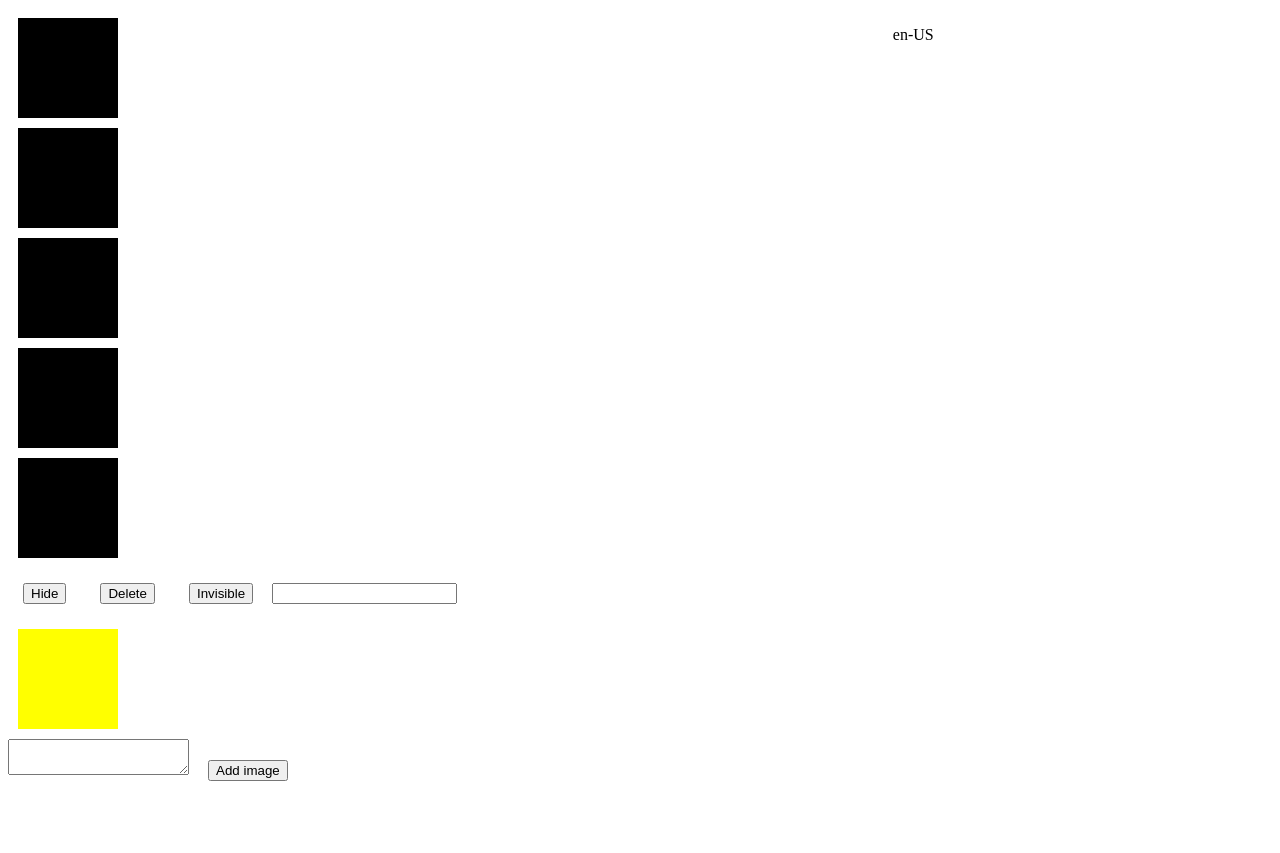
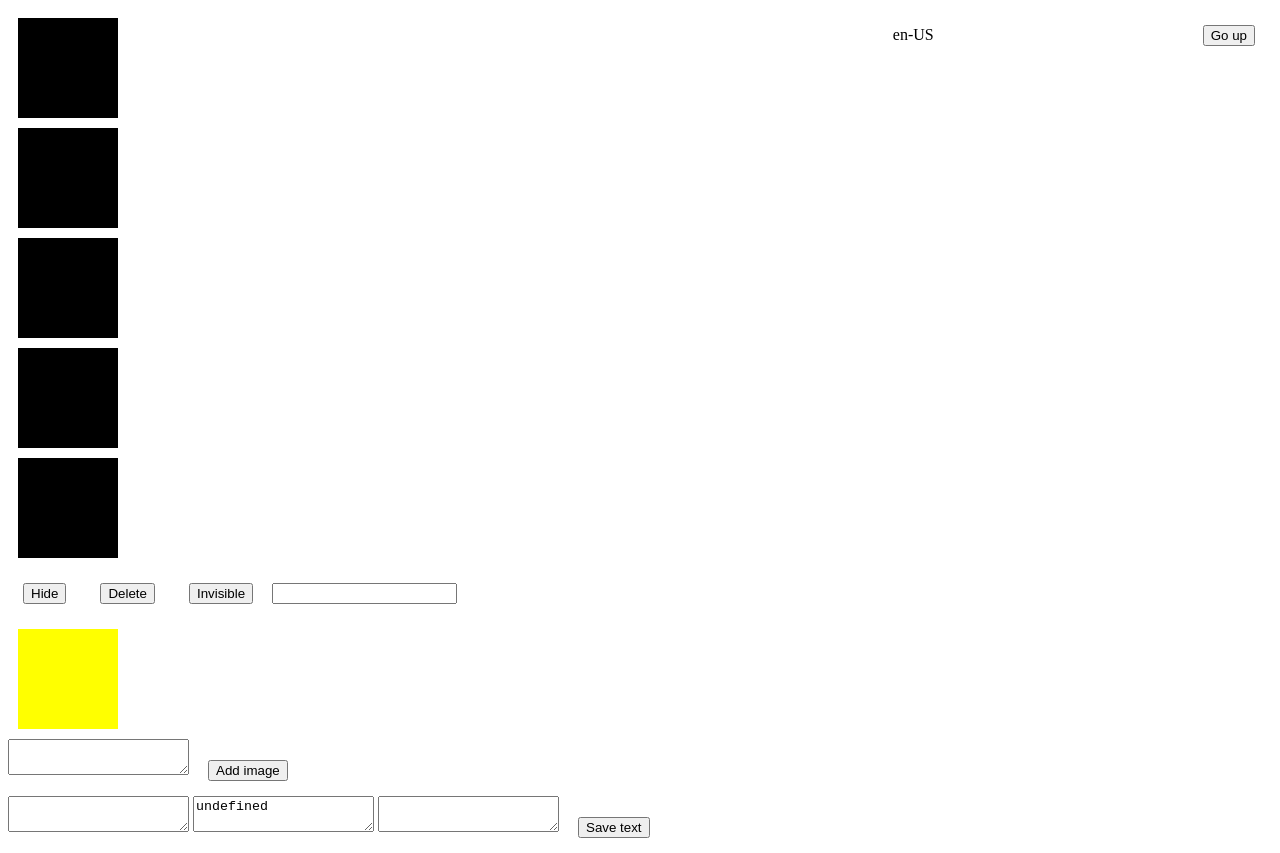
Before and after one commit to paramees/SchoolPr, a plain HTML site: page 1.4/index.html in a window 1280 px wide. Before the commit the page ends 800 px from the top, so only its background shows below. Drawn offline with Linux system fonts and the light colour scheme.

Commit message:
doing 1.4

```diff
--- a/1.3/index.html
+++ b/1.4/index.html
@@ -46,6 +46,11 @@
         position: right;
         width: 30%;
     }
+    #up {
+        top: 10px;
+        right: 10px;
+        position: fixed;
+    }
 </style>
 </head>
 <body>
@@ -63,7 +68,14 @@
     <div id = "redSquare"></div>
     <div id = "greenRect"></div>
     <textarea id = "imgLink" title="image link"></textarea>
-    <button type="button" title="add image" onclick="addImage()">Add image</button>
+    <button type="button" title="add image" onclick="addImage()">Add image</button><br>
+    <textarea id = "saveText1" title="Text saves"></textarea>
+    <textarea id = "saveText2" title="Text saves"></textarea>
+    <textarea id = "saveText3" title="Text saves"></textarea>
+    <button type="button" title="Save Text" onclick="saveText()">Save text</button>
+
+    <button id="up" type="button" title="Save Text" onclick="goUp()" hidden>Go up</button>
+
     </div>
     <div id = "right">
         <output id = "coordMouse"></output>
@@ -142,6 +154,36 @@
         function showPosition(position) {
             document.getElementById("location").value = `Ш: ${position.coords.latitude} Д: ${position.coords.longitude}`
         }
+
+        //Create local storage
+        let myStorage = window.localStorage
+
+        function saveText() {
+            myStorage.setItem("saveText1", document.getElementById("saveText1").value);
+            let date = new Date();
+            document.cookie = "saveText2=" + document.getElementById("saveText2").value
+            alert(document.cookie);
+            sessionStorage.setItem("saveText3", document.getElementById("saveText3").value)
+        }
+
+        window.onload = function () {
+            document.getElementById("saveText1").value = myStorage.getItem("saveText1");
+            let cookie = document.cookie;
+            document.getElementById("saveText2").value = cookie.split("=")[1]
+            document.getElementById("saveText3").value = sessionStorage.getItem("saveText3");
+        }
+
+        function goUp () {
+            window.scrollTo({
+                top: 0,
+                left: 0,
+                behavior: 'smooth'
+            });
+        }
+
+        window.addEventListener('scroll', function() {
+        up.hidden = (pageYOffset + document.documentElement.clientHeight) != document.documentElement.scrollHeight
+        });
     </script>
 </body>
 </html>
```
